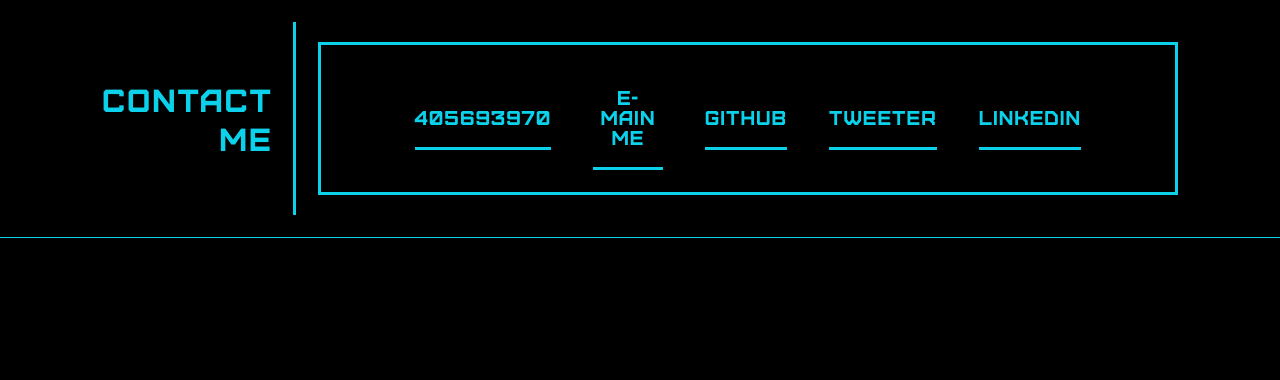
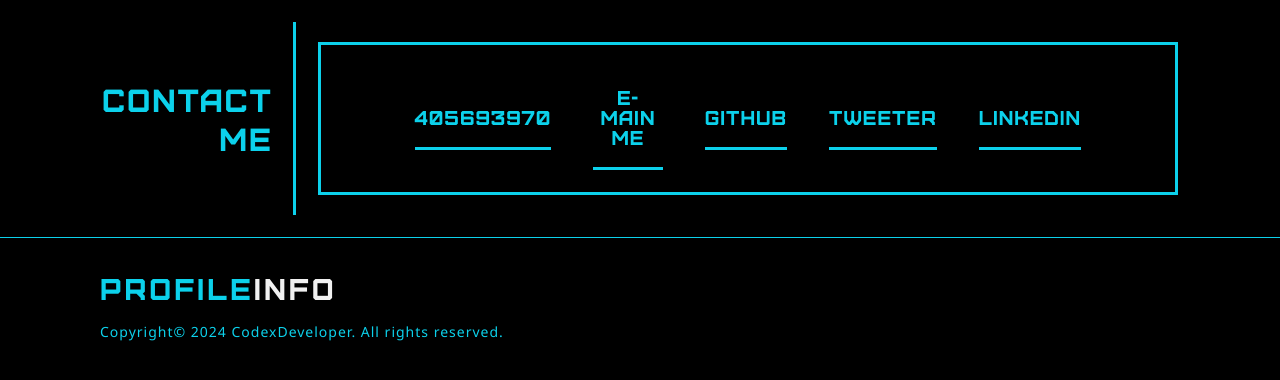
Before and after one commit to strahinjapopovic/profile-info, a plain HTML site: page index.html in a window 1280 px wide. Shown: the part 1777-2157 px from the top of the page. Before the commit the page ends 2015 px from the top, so only its background shows below. Drawn offline with Linux system fonts and the light colour scheme.

Commit message:
Footer section added with appropriate styling.

```diff
--- a/assets/css/style.css
+++ b/assets/css/style.css
@@ -347,3 +347,46 @@ section.contact-me-info table.contact-me-tbl tr td:last-child table.contact-me-s
 /* ***************************************************************************************** */
 /* End of Contact Me section *************************************************************** */
 /* ***************************************************************************************** */
+
+/* ***************************************************************************************** */
+/* Footer section ************************************************************************** */
+/* ***************************************************************************************** */
+footer {
+    width: 100%;
+    height: 200px;
+    line-height: 2;
+    text-align: left;
+    background-color: var(--black);
+    font-family: 'Segoe UI', Tahoma, Geneva, Verdana, sans-serif;
+}
+
+footer p span.span-info {
+    color: var(--grey);
+}
+
+footer p {
+    left: 100px;
+    display: block;
+    font-size: 14px;
+    text-align: left;
+    letter-spacing: 1px;
+    margin: 0 100px 0 100px;
+    color: var(--light-web-blue);
+}
+
+footer p:first-child {
+    font-size: 30px;
+    margin-top: 20px;
+    letter-spacing: 3px;
+    font-weight: normal;
+    font-family: 'furore', 'Segoe UI', Tahoma, Geneva, Verdana, sans-serif;
+}
+
+footer p:last-child {
+    bottom: 50px;
+    border-bottom: 0px solid var(--light-web-blue);
+}
+
+/* ***************************************************************************************** */
+/* End of Footer section ******************************************************************* */
+/* ***************************************************************************************** */
--- a/index.html
+++ b/index.html
@@ -218,6 +218,14 @@
             </table>
         </section>
     </main>
+    <footer>
+        <p>Profile<span class="span-info">Info</span></p>
+        <p>Copyright&copy;
+            <script
+                type="text/javascript"> var date = new Date(); var year = date.getFullYear(); document.write(year);</script>
+            CodexDeveloper. All rights reserved.
+        </p>
+    </footer>
 </body>
 
 </html>
```
Also changed, not shown: README-screenshots/merge-main-and-profile-info-main-section.PNG (added).
